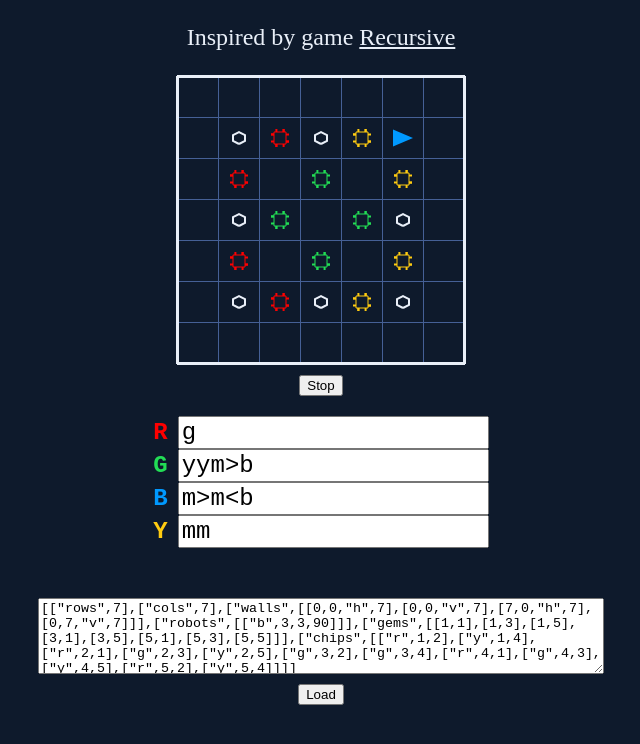
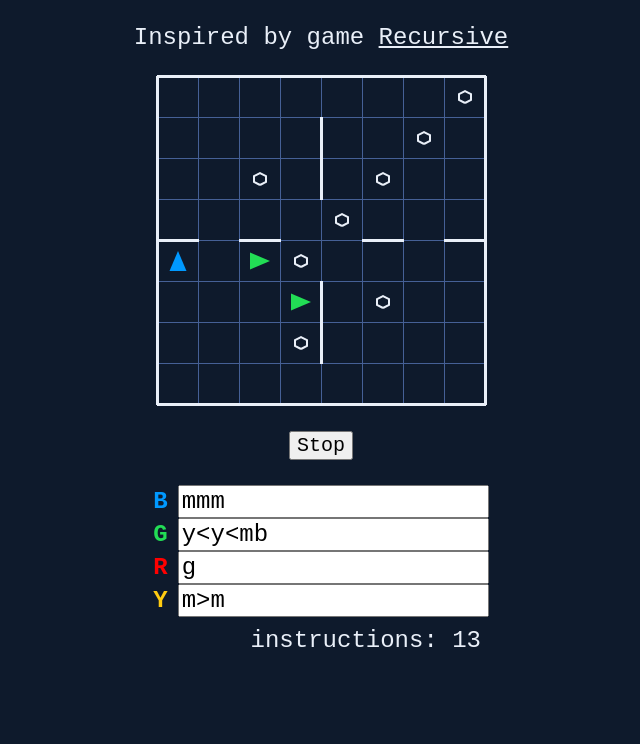
Before and after one commit to sasa-stanko/sasa-stanko.github.io, a plain HTML site: page recursive.html in a window 1280 px wide. Both pictures are taken after a click on the button "Start". Shown: the whole page, without its empty margins (319-959 px from the left). Drawn offline with Linux system fonts and the light colour scheme.

Commit message:
Update recursive

```diff
--- /dev/null
+++ b/recursive.css
@@ -0,0 +1,40 @@
+.monospaced, input {
+  font-family: 'Courier New', Courier, monospace;
+  font-size: 24px;
+}
+button {
+  font-family: 'Courier New', Courier, monospace;
+  font-size: 20px;
+}
+body {
+  font-family: 'Courier New', Courier, monospace;
+  font-size: 24px;
+  background-color: #0e1a2c;
+  margin: 0 auto;
+}
+p, a {
+  font-family: 'Courier New', Courier, monospace;
+  font-size: 24px;
+  color:#e9eff8;
+}
+label {
+  font-family: 'Courier New', Courier, monospace;
+  font-size: 24px;
+  font-weight: bold;
+  width: 40px;
+  margin-right: 10px;
+}
+textarea {
+  width: 560px;
+  height: 70px;
+}
+.box {
+  position: absolute;
+  left: 50%;
+  width: 640px;
+  margin-left: -320px;
+}
+.center {
+  margin: 0 auto;
+  display: block;
+}
--- a/recursive.html
+++ b/recursive.html
@@ -1,41 +1,7 @@
 <!DOCTYPE html>
 <html>
   <head>
-    <style>
-      body {
-        background-color: #0e1a2c;
-        margin: 0 auto;
-      }
-      p, a {
-        color:#e9eff8;
-        font-size: 24px;
-      }
-      input {
-        font-family: 'Courier New', Courier, monospace;
-        font-size: 24px;
-      }
-      label {
-        font-family: 'Courier New', Courier, monospace;
-        font-size: 24px;
-        font-weight: bold;
-        width: 40px;
-        margin-right: 10px;
-      }
-      textarea {
-        width: 560px;
-        height: 70px;
-      }
-      .box {
-        position: absolute;
-        left: 50%;
-        width: 640px;
-        margin-left: -320px;
-      }
-      .center {
-        margin: 0 auto;
-        display: block;
-      }
-    </style>
+    <link rel="stylesheet" href="recursive.css">
   </head>
 <body class="bg">
 
@@ -45,23 +11,28 @@
   </div>
   <div>
     <canvas id="canvas" width="10px" height="10px" class="center"></canvas>
-    <div style="padding-top: 10px;"><button type="button" id="run_button" class="center" onclick="on_run_click()">Start</button></div>
+    <div style="padding-top: 25px;">
+      <button type="button" id="run_button" class="center" onclick="on_run_click()">Start</button>
+    </div>
   </div>
-  <div style="padding-top: 20px; margin: auto; text-align: center;">
-    <div><label style="color:#f00;">R</label><input type="text" id="r" value="g"/></div>
-    <div><label style="color:#2d5;">G</label><input type="text" id="g" value="yym&gt;b"/></div>
-    <div><label style="color:#09f;">B</label><input type="text" id="b" value="m&gt;m&lt;b"/></div>
-    <div><label style="color:#fc1;">Y</label><input type="text" id="y" value="mm"/></div>
+  <div style="padding-top: 25px; margin: auto; text-align: center; width: 360px">
+    <div><label style="color:#09f;">B</label><input type="text" id="b" value="mmm" oninput="count_instructions()"/></div>
+    <div><label style="color:#2d5;">G</label><input type="text" id="g" value="y&lt;y&lt;mb" oninput="count_instructions()"/></div>
+    <div><label style="color:#f00;">R</label><input type="text" id="r" value="g" oninput="count_instructions()"/></div>
+    <div><label style="color:#fc1;">Y</label><input type="text" id="y" value="m&gt;m" oninput="count_instructions()"/></div>
+    <div style="padding-top: 10px; text-align: right;">
+      <p style="display: inline;" class="monospaced" id="instruction_count">instructions: 0</p><span style="padding-left: 20px"></span>
+    </div>
   </div>
-  <div style="padding-top: 50px;">
-    <!-- <textarea id="level_description" class="center">[["rows",8],["cols",8],["walls",[[0,0,"h",8],[0,0,"v",8],[8,0,"h",8],[0,8,"v",8],[4,0,"h"],[4,2,"h"],[4,5,"h"],[4,7,"h"],[1,4,"v",2],[5,4,"v",2]]],["robots",[["r",6,0,90],["g",7,1,90],["b",7,0,90]]],["gems",[[2,2],[5,5],[4,1],[5,2],[6,3],[6,1],[4,3],[3,4],[2,5],[1,6],[0,7]]]]</textarea> -->
+  <div style="padding-top: 50px; visibility: hidden;">
+    <textarea id="level_description" class="center">[["rows",8],["cols",8],["walls",[[0,0,"h",8],[0,0,"v",8],[8,0,"h",8],[0,8,"v",8],[4,0,"h"],[4,2,"h"],[4,5,"h"],[4,7,"h"],[1,4,"v",2],[5,4,"v",2]]],["robots",[["r",6,0,90],["g",7,1,90],["b",7,0,90]]],["gems",[[2,2],[5,5],[4,1],[5,2],[6,3],[6,1],[4,3],[3,4],[2,5],[1,6],[0,7]]]]</textarea>
     <!-- <textarea id="level_description" class="center">[["rows",9],["cols",5],["walls",[[0,2,"h"],[0,3,"v"],[1,3,"h"],[1,4,"v"],[2,4,"h"],[2,5,"v"],[3,4,"h"],[3,4,"v"],[4,3,"h"],[4,3,"v"],[5,3,"h"],[5,4,"v"],[6,4,"h"],[6,5,"v"],[7,4,"h"],[7,4,"v"],[8,3,"h"],[8,3,"v"],[9,2,"h"],[0,2,"v"],[1,1,"h"],[1,1,"v"],[2,0,"h"],[2,0,"v"],[3,0,"h"],[3,1,"v"],[4,1,"h"],[4,2,"v"],[5,1,"h"],[5,1,"v"],[6,0,"h"],[6,0,"v"],[7,0,"h"],[7,1,"v"],[8,1,"h"],[8,2,"v"]]],["robots",[["b",4,2,90]]],["gems",[[0,2],[2,0],[2,4],[6,0],[6,4],[8,2]]],["bugs",[[2, 2],[6,2]]]]</textarea> -->
-    <textarea id="level_description" class="center">[["rows",7],["cols",7],["walls",[[0,0,"h",7],[0,0,"v",7],[7,0,"h",7],[0,7,"v",7]]],["robots",[["b",3,3,90]]],["gems",[[1,1],[1,3],[1,5],[3,1],[3,5],[5,1],[5,3],[5,5]]],["chips",[["r",1,2],["y",1,4],["r",2,1],["g",2,3],["y",2,5],["g",3,2],["g",3,4],["r",4,1],["g",4,3],["y",4,5],["r",5,2],["y",5,4]]]]</textarea>
-    <div style="padding-top: 10px;"><button type="button" id="load" class="center" onclick="on_load_click()">Load</button></div>
+    <!-- <textarea id="level_description" class="center">[["rows",7],["cols",7],["walls",[[0,0,"h",7],[0,0,"v",7],[7,0,"h",7],[0,7,"v",7]]],["robots",[["b",3,3,90]]],["gems",[[1,1],[1,3],[1,5],[3,1],[3,5],[5,1],[5,3],[5,5]]],["chips",[["r",1,2],["y",1,4],["r",2,1],["g",2,3],["y",2,5],["g",3,2],["g",3,4],["r",4,1],["g",4,3],["y",4,5],["r",5,2],["y",5,4]]]]</textarea> -->
+    <div style="padding-top: 15px;"><button type="button" id="load" class="center" onclick="on_load_click()">Load</button></div>
   </div>
 </div>
 
-<script type="application/javascript" src="game.js"></script>
+<script type="application/javascript" src="recursive.js"></script>
 
 </body>
 </html>
--- a/game.js
+++ b/recursive.js
@@ -1,6 +1,6 @@
 class drawer_t {
   static cell_size = 40;
-  static line_width = 1;
+  static grid_line_width = 1;
   static wall_extra_width = 1;
 
   static background_color = "#0e1a2c";
@@ -19,7 +19,7 @@ class drawer_t {
   }
 
   resize_canvas() {
-    const line_width = drawer_t.line_width;
+    const line_width = drawer_t.grid_line_width;
     const cell_size = drawer_t.cell_size;
     const wall_padding = drawer_t.wall_extra_width;
     this.canvas.width = line_width + this.cols * (cell_size + line_width) + 2 * wall_padding;
@@ -32,7 +32,7 @@ class drawer_t {
 
   draw_cell(r, c) {
     const ctx = this._get_ctx();
-    const line_width = drawer_t.line_width;
+    const line_width = drawer_t.grid_line_width;
     const cell_size = drawer_t.cell_size;
     const [x, y] = this._to_top_left(r, c);
     ctx.save();
@@ -51,7 +51,7 @@ class drawer_t {
 
   draw_wall(r, c, vertical, length) {
     const ctx = this._get_ctx();
-    const line_width = drawer_t.line_width;
+    const line_width = drawer_t.grid_line_width;
     const cell_size = drawer_t.cell_size;
     const wall_padding = drawer_t.wall_extra_width;
     const step = cell_size + line_width;
@@ -170,7 +170,7 @@ class drawer_t {
   }
 
   _to_top_left(r, c, inside = false) {
-    const line_width = drawer_t.line_width;
+    const line_width = drawer_t.grid_line_width;
     const cell_size = drawer_t.cell_size;
     const wall_padding = drawer_t.wall_extra_width;
     const x = wall_padding + c * (cell_size + line_width) + (inside ? line_width : 0);
@@ -205,6 +205,18 @@ class level_t {
   gems() { return Array.from(this._gems).map((cell) => this._decode_cell(cell)); }
   bugs() { const bugs = this.m.get("bugs"); if (bugs) return bugs; else return []; }
   chips() { const chips = this.m.get("chips"); if (chips) return chips; else return []; }
+
+  get_cell_element(r, c) {
+    if (this._gems.has(this._encode_cell(r, c)))
+      return "gem";
+    for (const bug of this.bugs())
+      if (bug[0] == r && bug[1] == c)
+        return "bug";
+    for (const chip of this.chips())
+      if (chip[1] == r && chip[2] == c)
+        return "chip";
+    return "none";
+  }
 
   _encode_cell(r, c) {
     return r * this.cols() + c;
@@ -405,6 +417,14 @@ function load_level() {
 
 let program = null;
 
+function count_instructions() {
+  const total = document.getElementById("r").value.length
+    + document.getElementById("g").value.length
+    + document.getElementById("b").value.length
+    + document.getElementById("y").value.length;
+  document.getElementById("instruction_count").innerHTML = "instructions: " + total;
+}
+
 function load_program() {
   program = new Map();
   program.set('r', document.getElementById("r").value.split(""));
@@ -425,6 +445,7 @@ function prepare() {
   load_level();
   load_program();
   load_robots();
+  count_instructions();
   draw();
 }
 
@@ -515,7 +536,8 @@ function get_next_pos(pos, instruction) {
 }
 
 function step_robots() {
-  for (let robot of robots) {
+  for (let i = robots.length; i-- > 0;) {
+    const robot = robots[i];
     if (robot.process().is_done())
       continue;
     robot.process().step_calls();
@@ -523,6 +545,10 @@ function step_robots() {
     let from = robot.pos();
     let to = get_next_pos(from, instr);
     if (level.is_move_allowed(from.r, from.c, to.r, to.c)) {
+      if (level.get_cell_element(to.r, to.c) == "bug") {
+        robots.splice(i, 1);
+        continue;
+      }
       from.update(to);
       level.visit_cell(to.r, to.c);
     }
```
